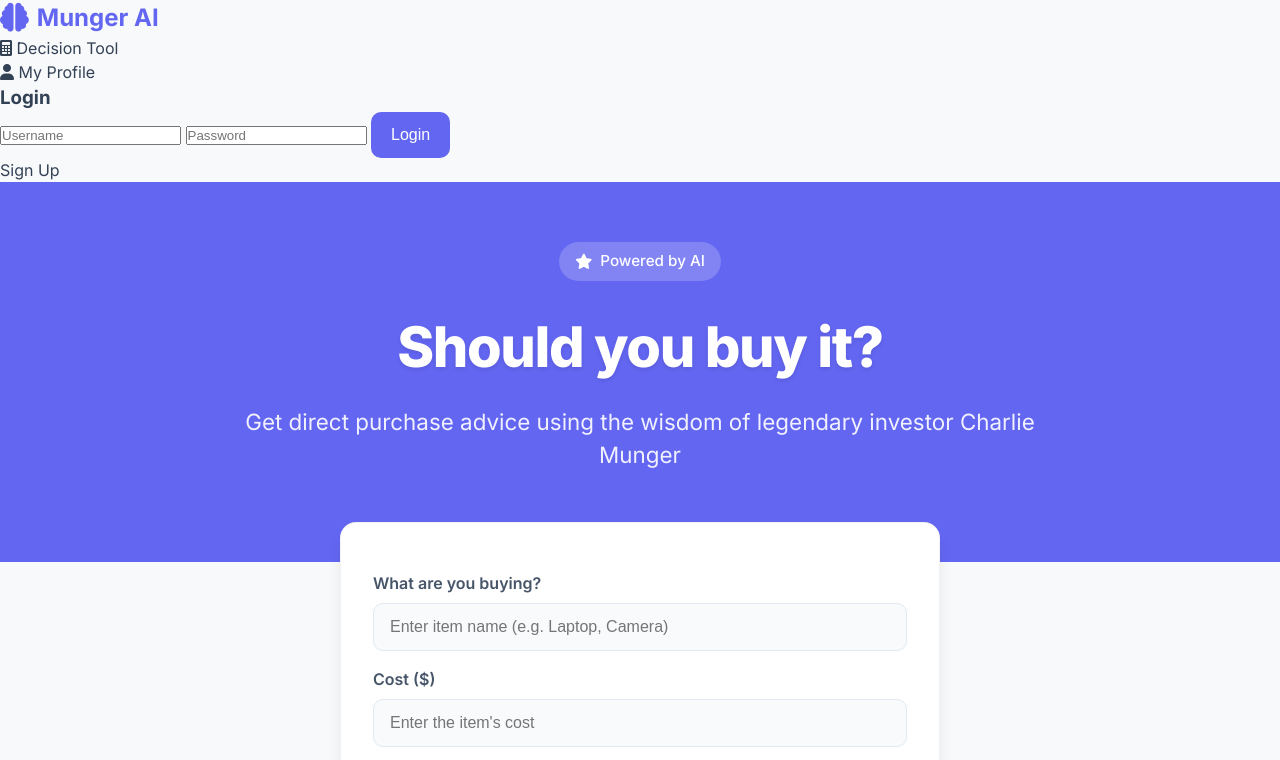
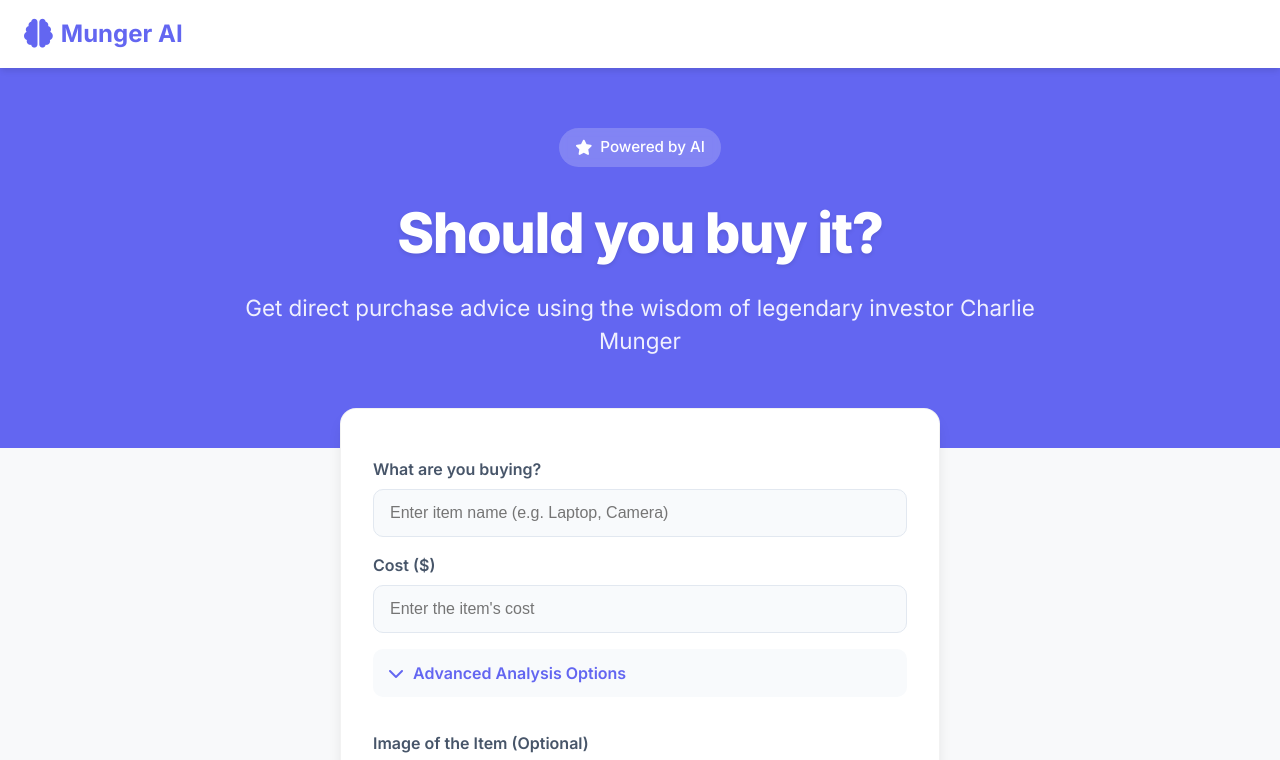
Before and after one commit to mavila14/testGround, a plain HTML site: page frontend/index.html in a window 1280 px wide. Shown: the top 760 px of the page. Drawn offline with Linux system fonts and the light colour scheme.

Commit message:
Update index.html

```diff
--- a/frontend/index.html
+++ b/frontend/index.html
@@ -21,23 +21,9 @@
 </head>
 <body>
   <div class="container">
-
-    <!-- Sidebar (always visible; no mobile hamburger menu) -->
-    <div class="sidebar">
-      <div class="sidebar-header">
-        <h2 class="logo"><i class="fas fa-brain"></i> Munger AI</h2>
-      </div>
-      <ul>
-        <li class="active"><i class="fas fa-calculator"></i> Decision Tool</li>
-        <li><i class="fas fa-user"></i> My Profile</li>
-      </ul>
-      <div class="login-section">
-        <h3>Login</h3>
-        <input type="text" placeholder="Username" aria-label="Username" />
-        <input type="password" placeholder="Password" aria-label="Password" />
-        <button type="button" class="btn">Login</button>
-        <p class="signup">Sign Up</p>
-      </div>
+    <!-- Top Header -->
+    <div class="top-header">
+      <h2 class="logo"><i class="fas fa-brain"></i> Munger AI</h2>
     </div>
 
     <!-- Main Content -->
```
